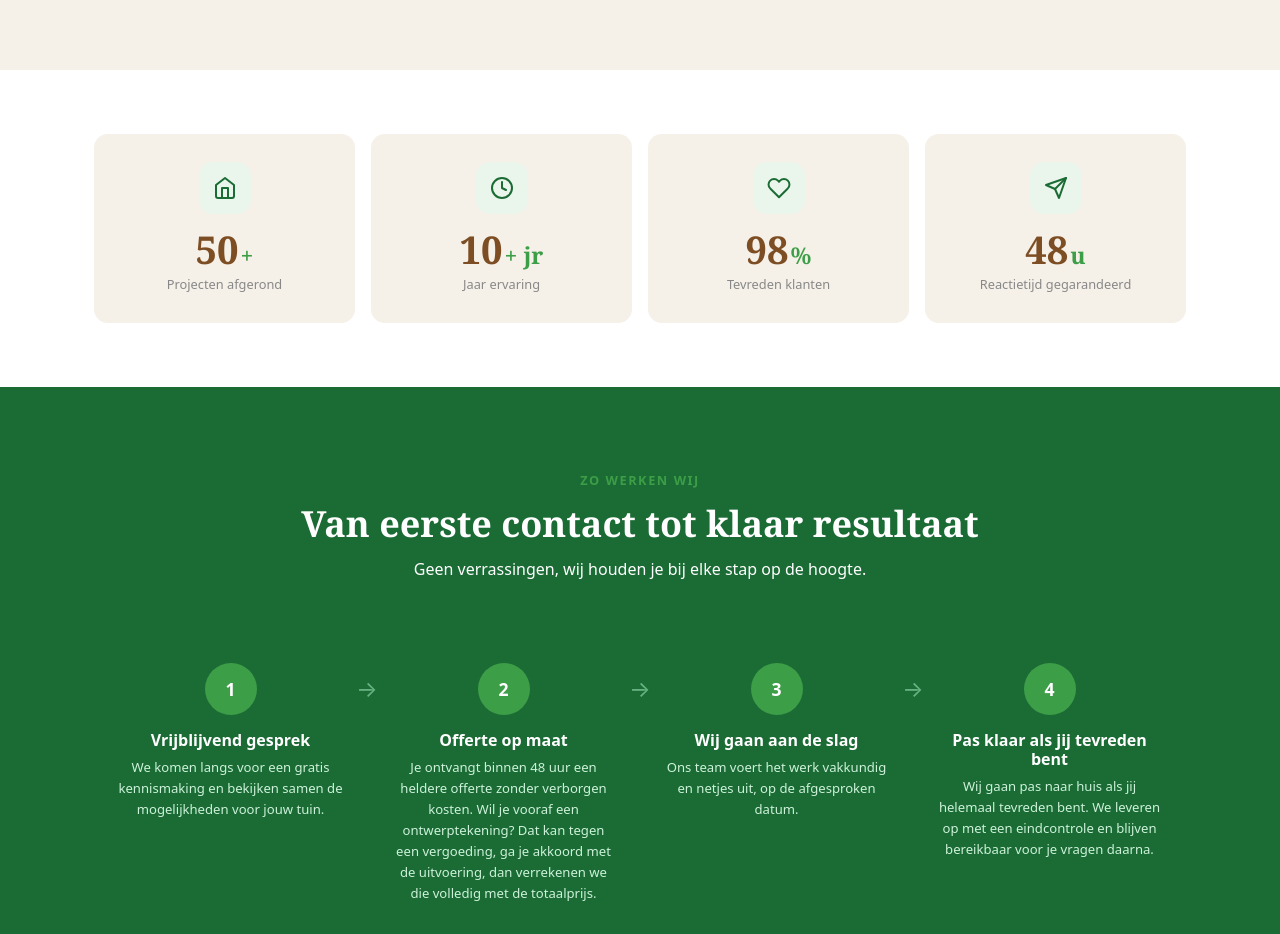
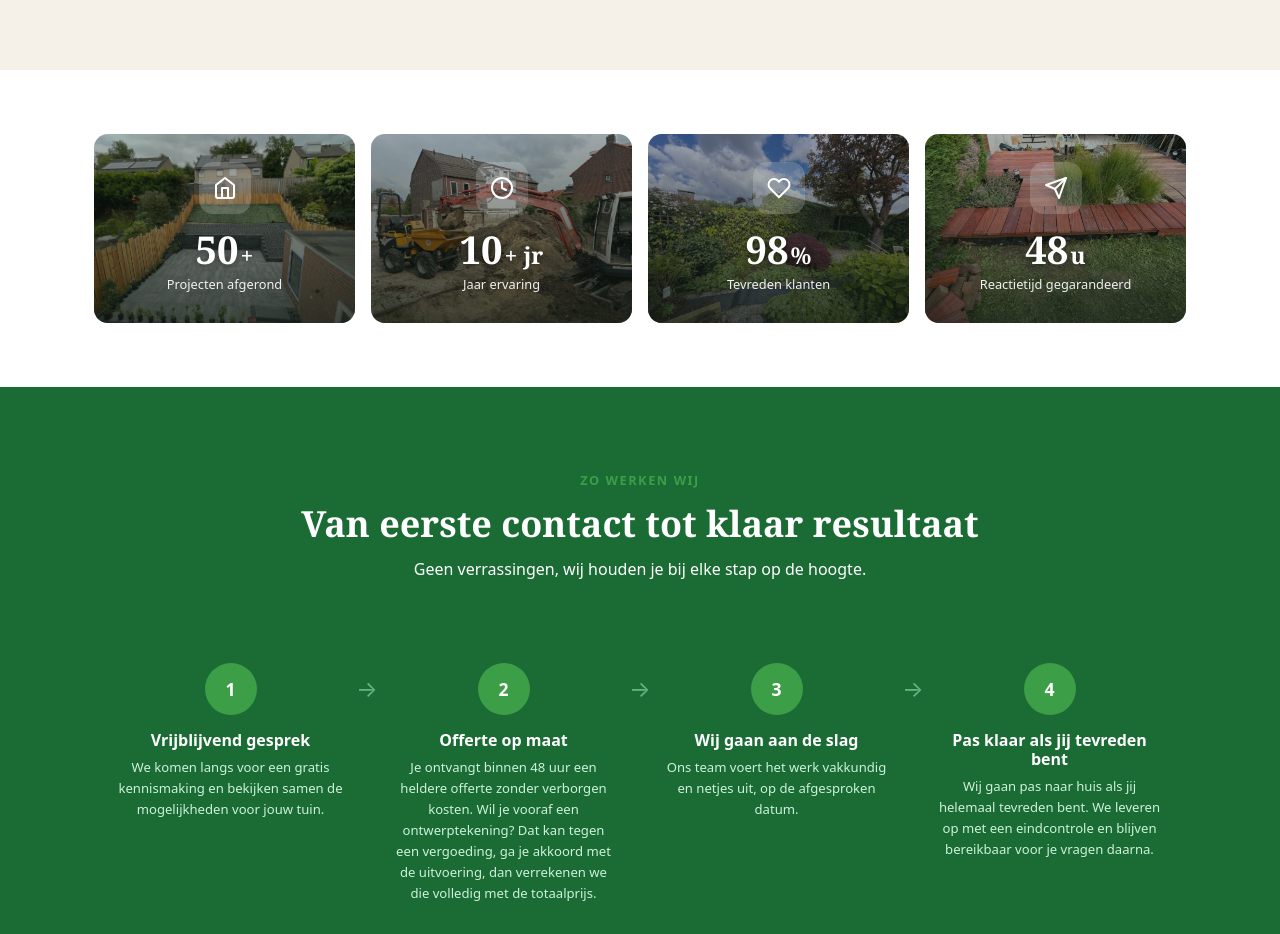
Before and after one commit to Bob-Ibe/tuinbazen-website, a plain HTML site: page index.html in a window 1280 px wide. Shown: the part 1700-2634 px from the top of the page. Drawn offline with Linux system fonts and the light colour scheme.

Commit message:
Stats-kaartjes met achtergrondfoto + reactietijd 24u -> 48u
- Homepage-statistieken krijgen per kaartje een achtergrondfoto met
  witte tekst (toggle-class stats-fotos, omkeerbaar). 4e kaart =
  vlonder-rood voor een warm accent.
- Contactpagina: bevestigingstekst en succes-melding van 24 naar
  48 uur (consistent met stat "48u Reactietijd gegarandeerd").

Co-Authored-By: Claude Opus 4.8 <noreply@anthropic.com>

```diff
--- a/css/style.css
+++ b/css/style.css
@@ -1509,6 +1509,43 @@ a.hero-proof-link:hover {
 }
 
 /* =============================================
+   STATS MET ACHTERGRONDFOTO (optionele variant)
+   Verwijder de class 'stats-fotos' van de sectie
+   om de oude (beige) kaartjes terug te zetten.
+   ============================================= */
+.stats-fotos .stat-item {
+  position: relative;
+  background-color: var(--color-primary);
+  background-size: cover;
+  background-position: center;
+  color: #fff;
+}
+
+/* Donkere gradient-overlay voor tekstcontrast (volgt de ronde hoeken) */
+.stats-fotos .stat-item::before {
+  content: "";
+  position: absolute;
+  inset: 0;
+  border-radius: inherit;
+  background: linear-gradient(to bottom, rgba(18,26,20,0.34) 0%, rgba(18,26,20,0.78) 100%);
+  z-index: 0;
+}
+.stats-fotos .stat-item > * { position: relative; z-index: 1; }
+
+.stats-fotos .stat-icon { background: rgba(255,255,255,0.18); }
+.stats-fotos .stat-icon svg { stroke: #fff; }
+.stats-fotos .stat-number { color: #fff; text-shadow: 0 1px 6px rgba(0,0,0,0.45); }
+.stats-fotos .stat-suffix { color: #fff; }
+.stats-fotos .stat-label { color: rgba(255,255,255,0.92); }
+.stats-fotos .stat-item:hover { box-shadow: 0 10px 30px rgba(0,0,0,0.28); }
+
+/* Per stat de bijbehorende achtergrondfoto (volgorde in .stats-grid) */
+.stats-fotos .stats-grid .stat-item:nth-child(1) { background-image: url('../img/portfolio/terras-makeover.webp'); }
+.stats-fotos .stats-grid .stat-item:nth-child(2) { background-image: url('../img/portfolio/grondverzet-graafmachine.webp'); }
+.stats-fotos .stats-grid .stat-item:nth-child(3) { background-image: url('../img/portfolio/onderhoud-beplanting.webp'); }
+.stats-fotos .stats-grid .stat-item:nth-child(4) { background-image: url('../img/portfolio/vlonder-rood.webp'); }
+
+/* =============================================
    REVIEWS - progress bar
    ============================================= */
 .reviews-progress {
--- a/index.html
+++ b/index.html
@@ -277,7 +277,7 @@
   </section>
 
   <!-- ===== STATS ===== -->
-  <section class="stats-sectie" id="stats">
+  <section class="stats-sectie stats-fotos" id="stats">
     <div class="container">
       <div class="stats-grid">
 
```
Also changed, not shown: contact.html (+2 -2 lines).
